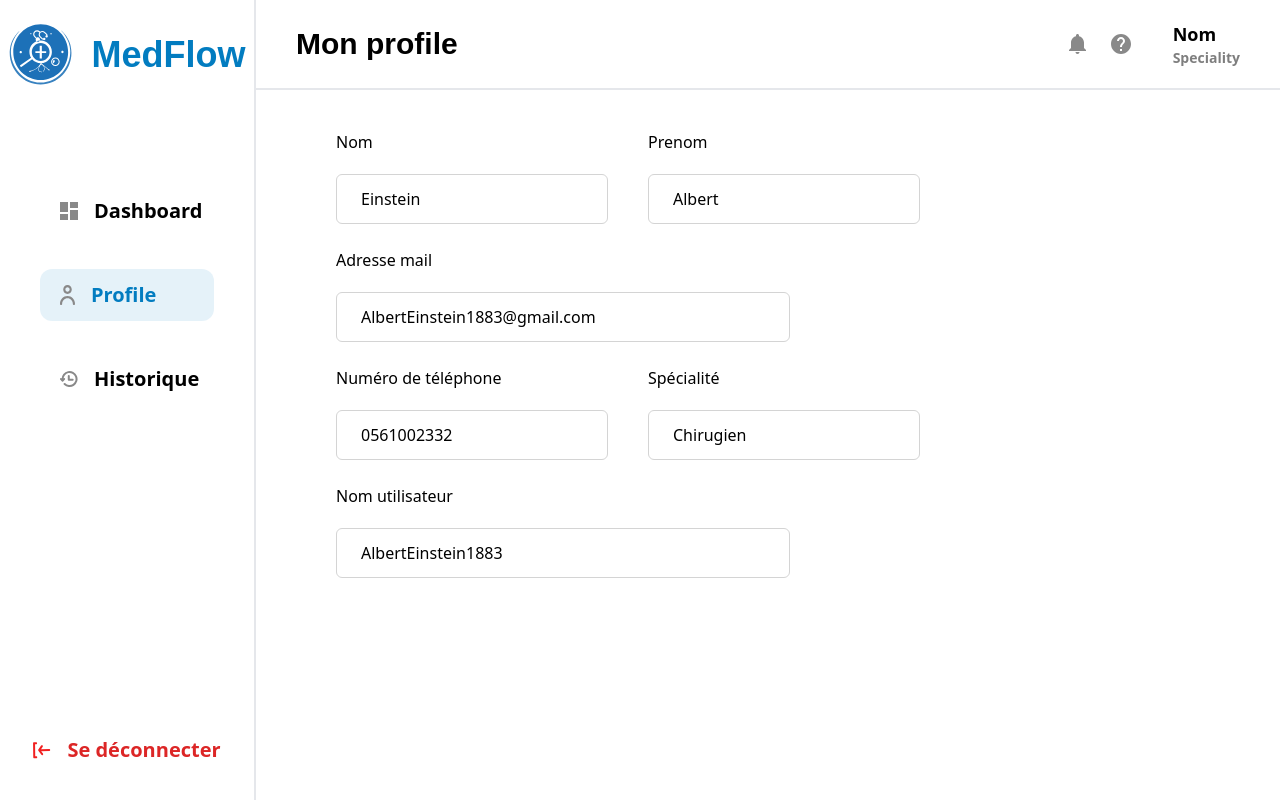
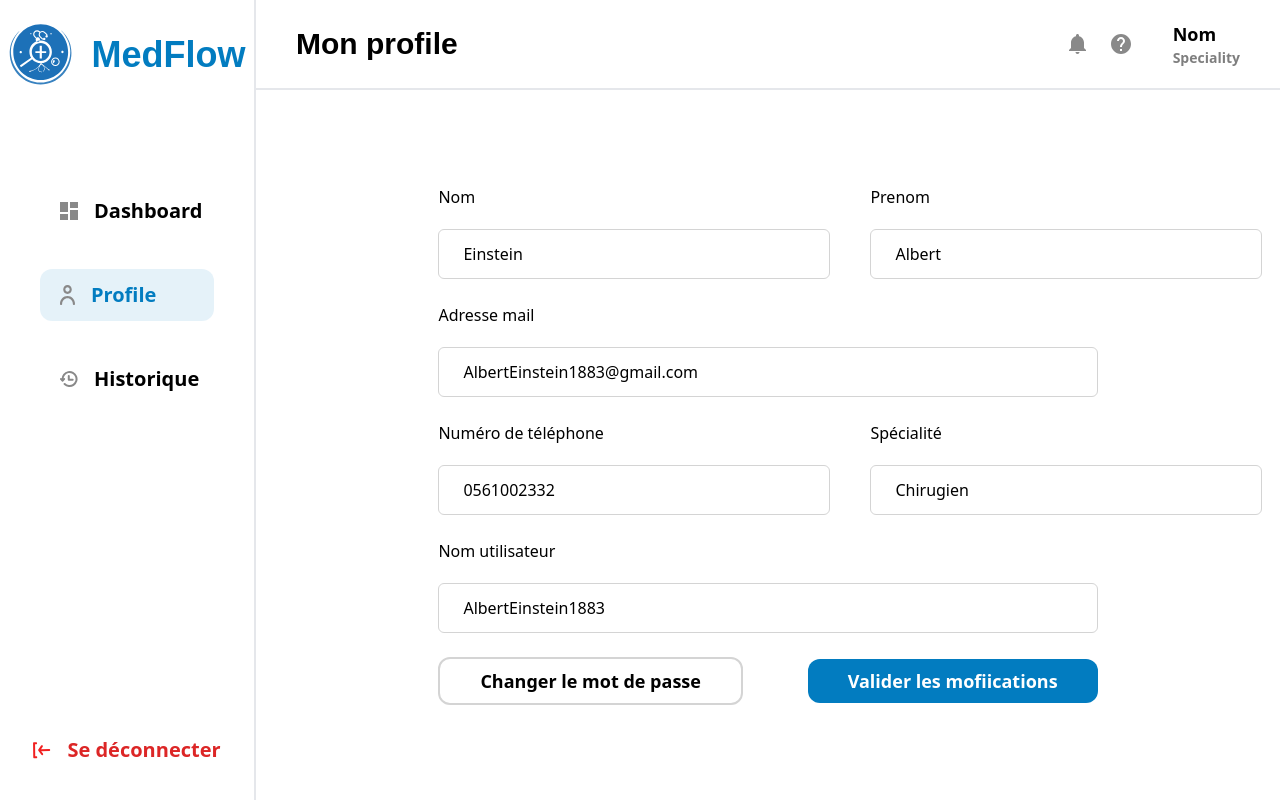
Before and after one commit to TCX-T2/Frontend, a React (Vite) app: page /profile in a window 1280 px wide. Built offline with nearby package versions, Linux system fonts and the light colour scheme; sample sign-in values are in the browser's storage; a web font is replaced by a local one.

Commit message:
fixed the UI of the profil page

```diff
--- a/src/components/Profile.jsx
+++ b/src/components/Profile.jsx
@@ -1,9 +1,9 @@
 import React from "react";
-import NavbarUser from "./Home/NavbarUser";
+import { motion } from "framer-motion";
 
 const Profile = () => {
   return (
-    <div className="flex flex-col gap-6 p-10 px-20 w-3/5">
+    <form className="flex flex-col gap-6 p-10 px-20 w-4/5 m-auto">
       <div className="flex gap-10 items-center justify-start">
         <div className="flex flex-col gap-5">
           <label htmlFor="Nom">Nom</label>
@@ -12,7 +12,7 @@ const Profile = () => {
             name="Nom"
             placeholder="Nom"
             value={"Einstein"}
-            className=" border-[1.5px] border-neutral-300 w-[17rem] rounded-md p-6 h-9 outline-none focus:outline-none focus:ring-2 focus:ring-secondary"
+            className=" border-[1.5px] border-neutral-300 w-[24.5rem] rounded-md p-6 h-9 outline-none focus:outline-none focus:ring-2 focus:ring-secondary"
           />
         </div>
         <div className="flex flex-col gap-5">
@@ -22,7 +22,7 @@ const Profile = () => {
             name="Prenom"
             placeholder="Prenom"
             value={"Albert"}
-            className=" border-[1.5px] border-neutral-300 w-[17rem] rounded-md p-6 h-9 outline-none focus:outline-none focus:ring-2 focus:ring-secondary"
+            className=" border-[1.5px] border-neutral-300 w-[24.5rem] rounded-md p-6 h-9 outline-none focus:outline-none focus:ring-2 focus:ring-secondary"
           />
         </div>
       </div>
@@ -44,7 +44,7 @@ const Profile = () => {
             name="numerotel"
             placeholder="numerotel"
             value={"0561002332"}
-            className=" border-[1.5px] border-neutral-300 w-[17rem] rounded-md p-6 h-9 outline-none focus:outline-none focus:ring-2 focus:ring-secondary"
+            className=" border-[1.5px] border-neutral-300 w-[24.5rem] rounded-md p-6 h-9 outline-none focus:outline-none focus:ring-2 focus:ring-secondary"
           />
         </div>
         <div className="flex flex-col gap-5">
@@ -54,7 +54,7 @@ const Profile = () => {
             name="Specialite"
             placeholder="Specialite"
             value={"Chirugien"}
-            className=" border-[1.5px] border-neutral-300 w-[17rem] rounded-md p-6 h-9 outline-none focus:outline-none focus:ring-2 focus:ring-secondary"
+            className=" border-[1.5px] border-neutral-300 w-[24.5rem] rounded-md p-6 h-9 outline-none focus:outline-none focus:ring-2 focus:ring-secondary"
           />
         </div>
       </div>
@@ -68,7 +68,25 @@ const Profile = () => {
           className=" border-[1.5px] border-neutral-300 w-full rounded-md p-6 h-9 outline-none focus:outline-none focus:ring-2 focus:ring-secondary"
         />
       </div>
-    </div>
+      <div className="flex gap-10 items-center justify-between">
+        <motion.button
+          whileHover={{ scale: 1.1 }}
+          whileTap={{ scale: 0.9 }}
+          onClick={() => (window.location.href = "/signup")}
+          className="border-2 border-neutral-300 px-10 py-2 w-fit rounded-xl font-semibold text-lg"
+        >
+          Changer le mot de passe
+        </motion.button>
+        <motion.button
+          whileHover={{ scale: 1.1 }}
+          whileTap={{ scale: 0.9 }}
+          onClick={() => (window.location.href = "/signup")}
+          className="bg-secondary px-10 py-2 text-white w-fit rounded-xl font-semibold text-lg"
+        >
+          Valider les mofiications
+        </motion.button>
+      </div>
+    </form>
   );
 };
 
```
